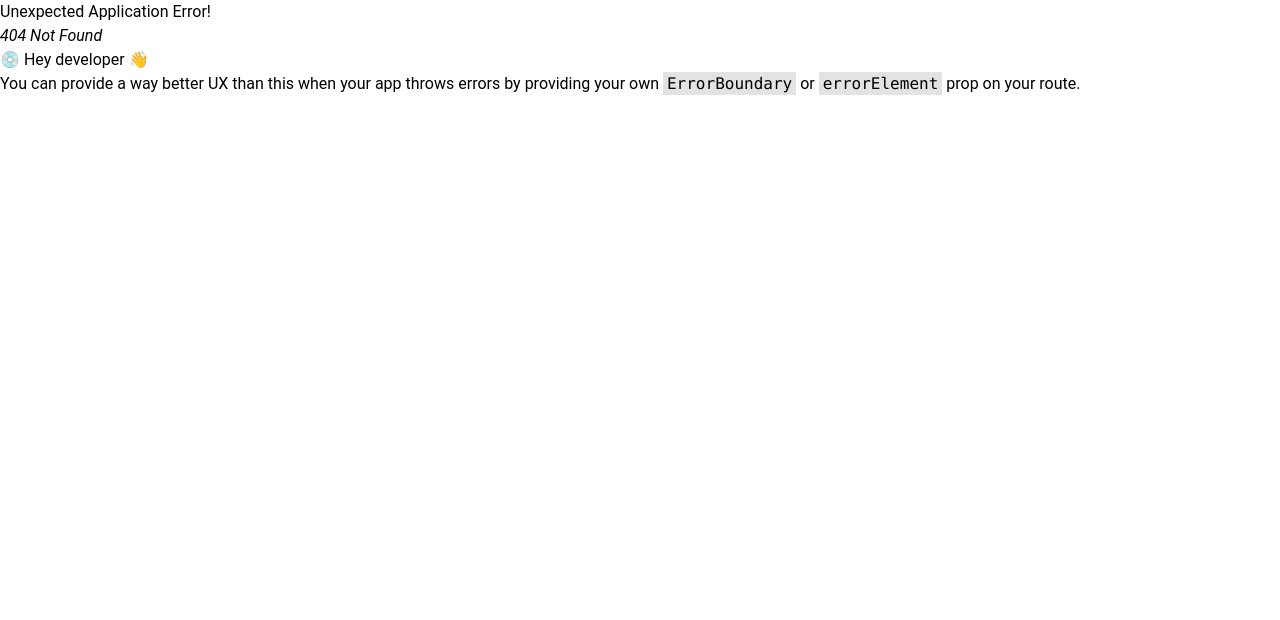
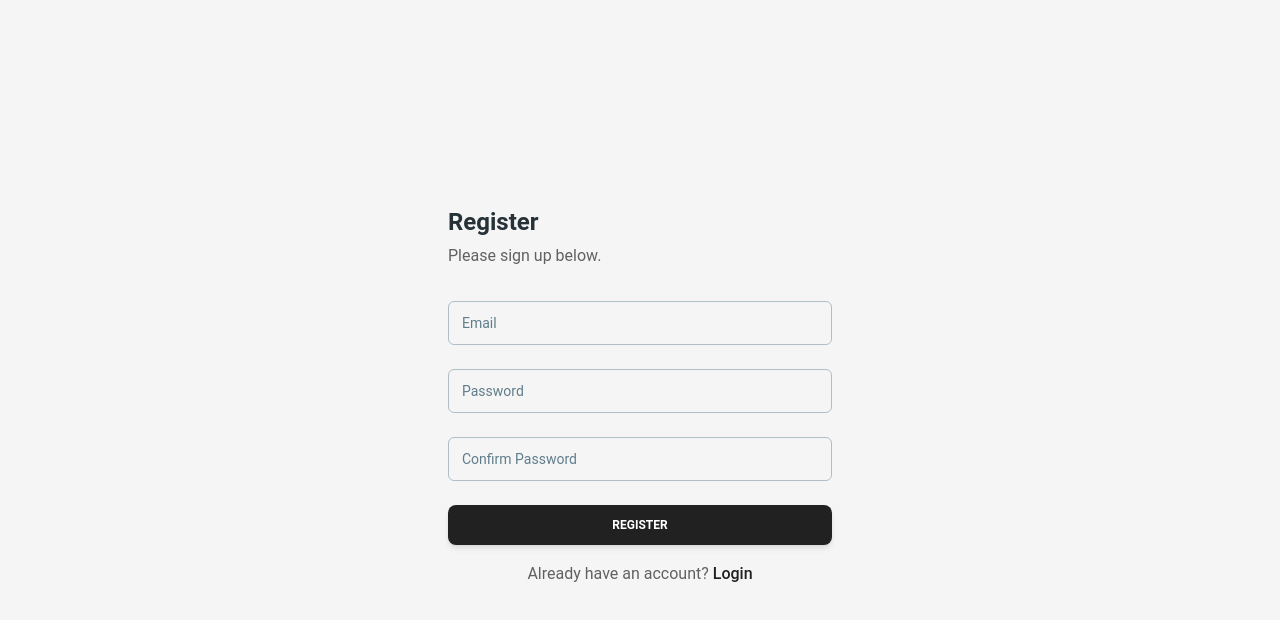
Before and after one commit to DaronAdams/grant-monitor, a React (Create React App) app in the folder frontend/: page /register in a window 1280 px wide. Before the commit this address had no page. Shown: the top 620 px of the page. Built offline with nearby package versions, Linux system fonts and the light colour scheme.

Commit message:
Feat: Add Register Page

```diff
--- a/frontend/src/App.tsx
+++ b/frontend/src/App.tsx
@@ -4,6 +4,7 @@
 } from "react-router-dom";
 import HomePage from './pages/Home';
 import Login from './pages/Login';
+import Register from "./pages/Register";
 
 
 const router = createBrowserRouter([
@@ -14,6 +15,10 @@
   {
     path: "/login",
     element: <Login />
+  },
+  {
+    path: "/register",
+    element: <Register />
   }
 ]);
 
--- /dev/null
+++ b/frontend/src/pages/Register.tsx
@@ -0,0 +1,40 @@
+import {
+  Card,
+  Input,
+  Button,
+  Typography,
+} from "@material-tailwind/react";
+
+const Register = () => {
+    return (
+        <div className="bg-gray-100 flex h-screen items-center justify-center">
+            <Card color="transparent" shadow={false}>
+      <Typography variant="h4" color="blue-gray">
+        Register
+      </Typography>
+      <Typography color="gray" className="mt-1 font-normal">
+        Please sign up below.
+      </Typography>
+      <form className="mt-8 mb-2 w-80 max-w-screen-lg sm:w-96">
+        <div className="mb-4 flex flex-col gap-6">
+          <Input size="lg" label="Email" crossOrigin={""} />
+          <Input type="password" size="lg" label="Password" crossOrigin={""} />
+          <Input type="password" size="lg" label="Confirm Password" crossOrigin={""} />
+        </div>
+        <Button className="mt-6" fullWidth>
+          Register
+        </Button>
+        <Typography color="gray" className="mt-4 text-center font-normal">
+          Already have an account?{" "}
+          <a href="/login" className="font-medium text-gray-900">
+            Login
+          </a>
+        </Typography>
+      </form>
+    </Card>
+        </div>
+
+     );
+}
+
+export default Register;
```
